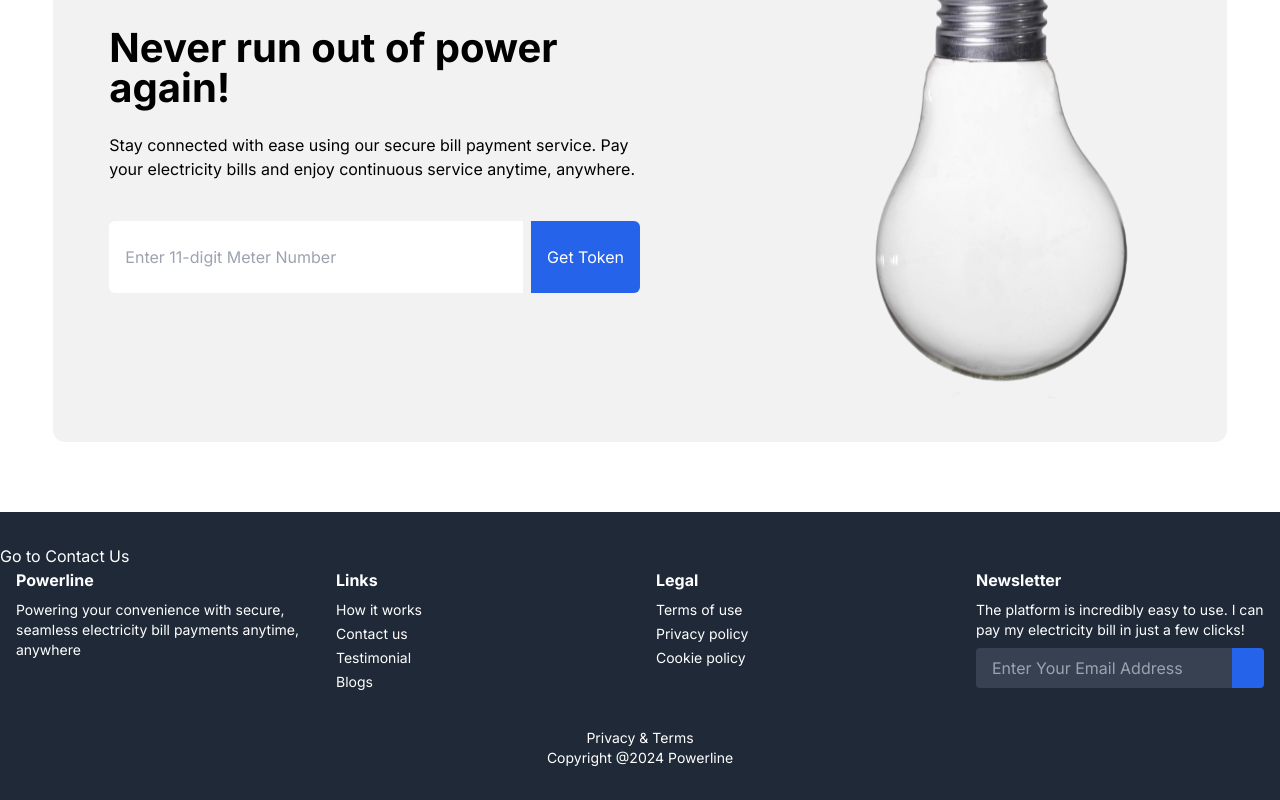
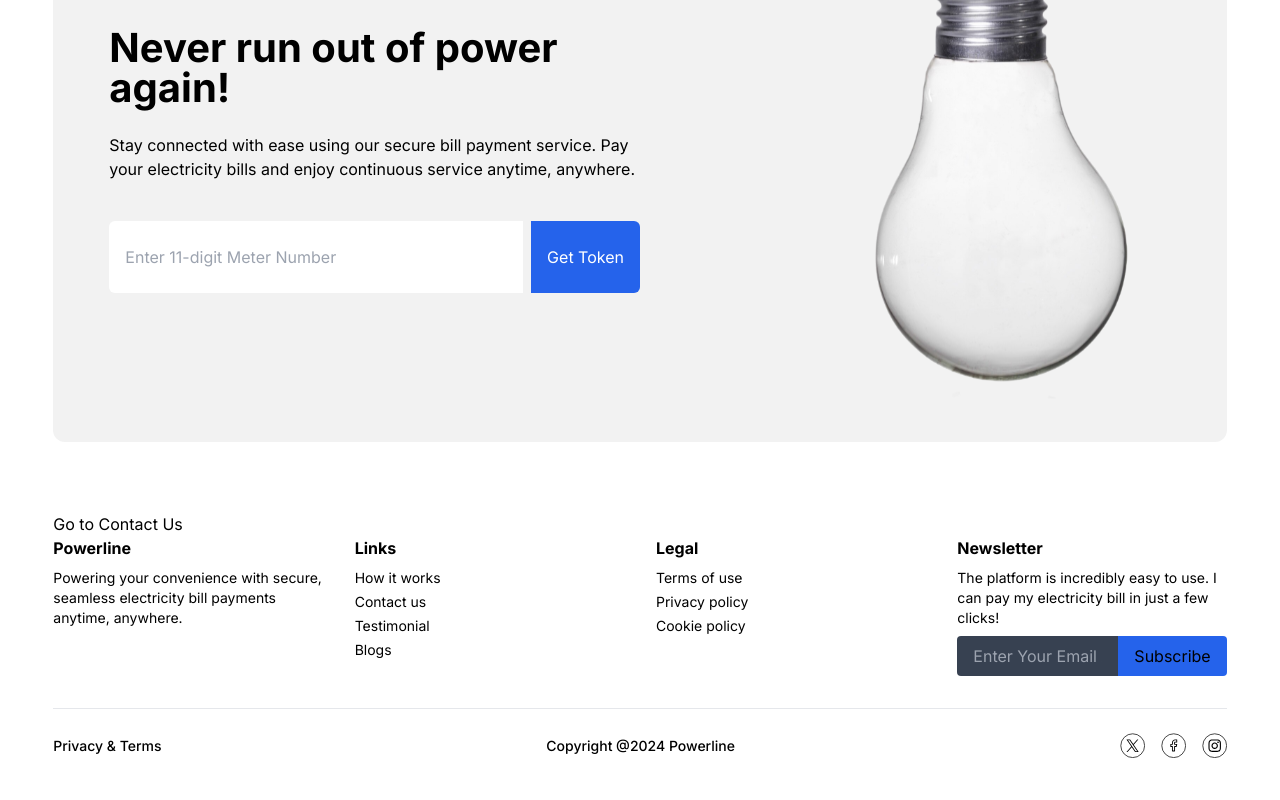
Before and after one commit to Barreltechlimited/powerline-web, a Next.js app: page / in a window 1280 px wide. Shown: the part 3029-3829 px from the top of the page. Built offline with nearby package versions, Linux system fonts and the light colour scheme.

Commit message:
"Updated Footer component with newsletter form and social media links, and modified PowerAgain component's styles"
Signed-off-by: Nweke Chidi <nwekechidigodwin460@gmail.com>

```diff
--- a/src/app/components/footer/Footer.tsx
+++ b/src/app/components/footer/Footer.tsx
@@ -1,24 +1,54 @@
 import React from "react";
+import Image from "next/image";
+import Link from "next/link";
+import { Formik, Form, Field, ErrorMessage } from "formik";
+import * as Yup from "yup";
 
 interface FooterProps {
   handleNavigation: (section: string) => void;
 }
 
+interface NewsletterFormValues {
+  email: string;
+}
+
 const Footer = React.forwardRef<HTMLElement, FooterProps>(
   ({ handleNavigation }, ref) => {
+    const initialValues: NewsletterFormValues = { email: "" };
+
+    const validationSchema = Yup.object({
+      email: Yup.string()
+        .email("Invalid email address")
+        .required("Email is required"),
+    });
+
+    const handleSubmit = (
+      values: NewsletterFormValues,
+      { resetForm }: { resetForm: () => void }
+    ) => {
+      console.log("Newsletter Email:", values.email);
+      resetForm();
+    };
+
+    // Get the current year
+    const currentYear = new Date().getFullYear();
+
     return (
-      <footer ref={ref} className="bg-gray-800 text-white mt-[70px] py-8">
+      <footer
+        ref={ref}
+        className="bg-white text-black w-11/12 max-w-screen-xl mx-auto pt-[70px]"
+      >
         <button onClick={() => handleNavigation("contactUsRef")}>
           Go to Contact Us
         </button>
 
-        <div className="container mx-auto px-4">
+        <div className="container mx-auto">
           <div className="grid grid-cols-1 md:grid-cols-2 lg:grid-cols-4 gap-8 mb-8">
             <div>
               <h3 className="font-bold mb-2">Powerline</h3>
               <p className="text-sm">
                 Powering your convenience with secure, seamless electricity bill
-                payments anytime, anywhere
+                payments anytime, anywhere.
               </p>
             </div>
             <div>
@@ -72,21 +102,72 @@ const Footer = React.forwardRef<HTMLElement, FooterProps>(
                 The platform is incredibly easy to use. I can pay my electricity
                 bill in just a few clicks!
               </p>
-              <div className="flex">
-                <input
-                  type="email"
-                  placeholder="Enter Your Email Address"
-                  className="bg-gray-700 text-white px-4 py-2 rounded-l w-full"
-                />
-                <button className="bg-blue-600 text-white px-4 py-2 rounded-r hover:bg-blue-700 transition duration-200">
-                  {/* <ArrowRight className="w-5 h-5" /> */}
-                </button>
-              </div>
+
+              <Formik
+                initialValues={initialValues}
+                validationSchema={validationSchema}
+                onSubmit={handleSubmit}
+              >
+                {({ isSubmitting }) => (
+                  <Form className="flex">
+                    <div className="flex-1">
+                      <Field
+                        type="email"
+                        name="email"
+                        placeholder="Enter Your Email Address"
+                        className="bg-gray-700 text-black px-4 py-2 rounded-l w-full focus:outline-none"
+                      />
+                      <ErrorMessage
+                        name="email"
+                        component="div"
+                        className="text-red-500 text-sm mt-1"
+                      />
+                    </div>
+                    <button
+                      type="submit"
+                      className="bg-blue-600 text-black px-4 py-2 rounded-r hover:bg-blue-700 transition duration-200"
+                      disabled={isSubmitting}
+                    >
+                      {/* Replace with icon or text */}
+                      {isSubmitting ? "Submitting..." : "Subscribe"}
+                    </button>
+                  </Form>
+                )}
+              </Formik>
             </div>
           </div>
-          <div className="text-center text-sm">
-            <p>Privacy & Terms</p>
-            <p>Copyright @2024 Powerline</p>
+          <div className="text-center text-sm border-t mt-5 py-6 flex flex-row justify-between items-center">
+            <p className="font-medium hidden sm:block sm:text-sm">Privacy & Terms</p>
+            <p className="font-medium text-xs sm:text-sm">Copyright @{currentYear} Powerline</p>
+            <div className="flex flex-row gap-2 sm:gap-4 items-center">
+              <Link href={"/"}>
+                <Image
+                  src="/icons/x.svg"
+                  alt="Twitter (X) Logo"
+                  width={25}
+                  height={25}
+                  className="w-[25px] h-[25px]"
+                />
+              </Link>
+              <Link href={"/"}>
+                <Image
+                  src="/icons/facebook.svg"
+                  alt="Facebook Logo"
+                  width={25}
+                  height={25}
+                  className="w-[25px] h-[25px]"
+                />
+              </Link>
+              <Link href={"/"}>
+                <Image
+                  src="/icons/instagram.svg"
+                  alt="Instagram Logo"
+                  width={25}
+                  height={25}
+                  className="w-[25px] h-[25px]"
+                />
+              </Link>
+            </div>
           </div>
         </div>
       </footer>
--- a/src/app/components/home/PowerAgain.tsx
+++ b/src/app/components/home/PowerAgain.tsx
@@ -28,7 +28,7 @@ const PowerAgain = () => {
 
   return (
     <section className="">
-      <div className="w-11/12 max-w-screen-xl mx-auto px-[56px] py-[25px] bg-[#F2F2F2] rounded-xl">
+      <div className="w-11/12 max-w-screen-xl mx-auto px-[25px] sm:px-[56px] py-[25px] bg-[#F2F2F2] rounded-xl">
         <div className="flex flex-col md:flex-row items-center justify-between">
           <div className="w-full sm:w-2/3  md:w-1/2 my-6 sm:my-0 md:mb-0">
             <h2 className="text-black font-semibold text-[25px] sm:text-[30px] lg:text-[40px] leading-none mb-[25px] text-center sm:text-left">
```
